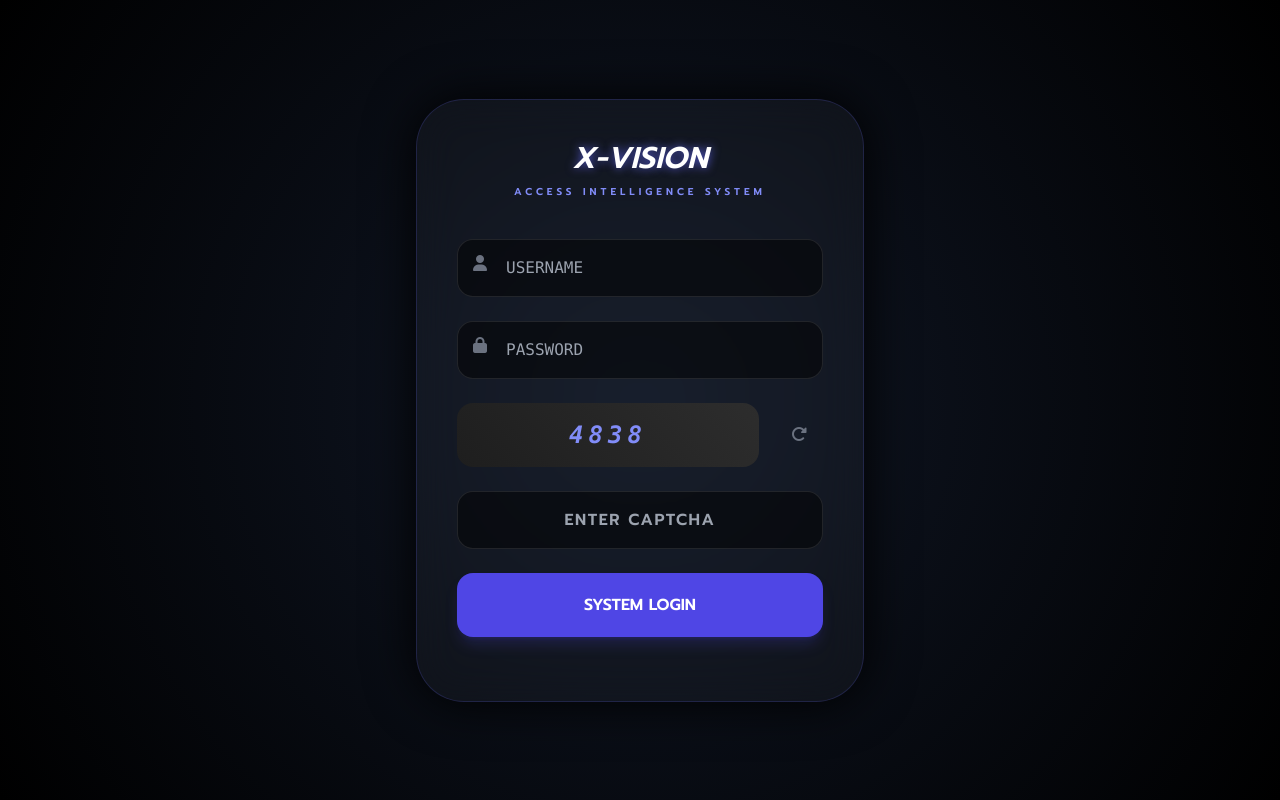
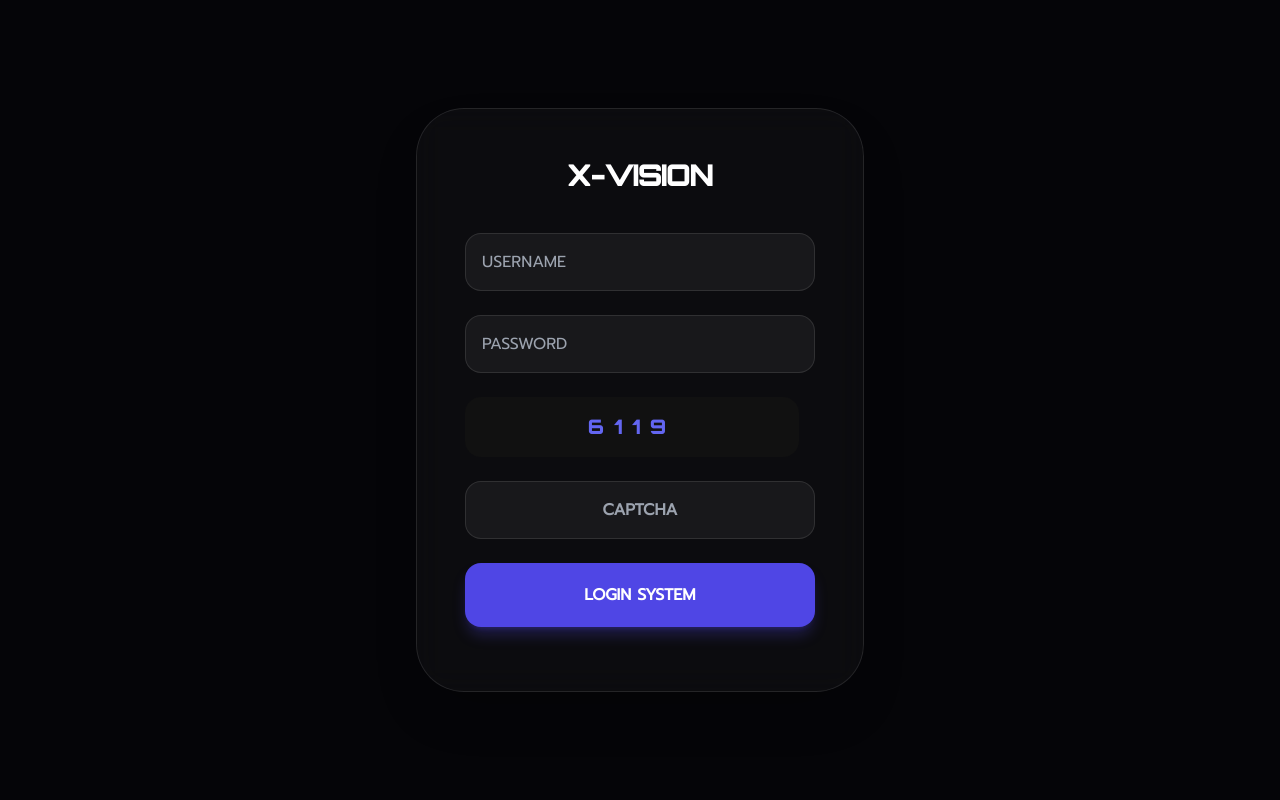
Before and after one commit to shinobimadub-ctrl/shinobiwab, a Flask app: page / in a window 1280 px wide. Run offline with Flask 3, Linux system fonts and the light colour scheme; some libraries are stand-ins or nearby versions.

Commit message:
Update login.html

```diff
--- a/templates/login.html
+++ b/templates/login.html
@@ -2,104 +2,41 @@
 <html lang="th">
 <head>
     <meta charset="UTF-8">
-    <meta name="viewport" content="width=device-width, initial-scale=1.0">
-    <title>X-VISION | SECURE ACCESS</title>
+    <title>X-VISION | LOGIN</title>
     <script src="https://cdn.tailwindcss.com"></script>
-    <link rel="stylesheet" href="https://cdnjs.cloudflare.com/ajax/libs/font-awesome/6.4.0/css/all.min.css">
     <style>
-        @import url('https://fonts.googleapis.com/css2?family=Orbitron:wght@400;900&family=Prompt:wght@300;400;600&display=swap');
-        body {
-            background: radial-gradient(circle at center, #111827 0%, #000000 100%);
-            font-family: 'Prompt', sans-serif;
-            overflow: hidden;
-        }
-        .cyber-card {
-            background: rgba(255, 255, 255, 0.03);
-            backdrop-filter: blur(20px);
-            border: 1px solid rgba(99, 102, 241, 0.2);
-            box-shadow: 0 0 50px rgba(0,0,0,1);
-        }
-        .glow-text { text-shadow: 0 0 10px rgba(99, 102, 241, 0.8); }
-        .cyber-input {
-            background: rgba(0,0,0,0.5);
-            border: 1px solid rgba(255,255,255,0.1);
-            transition: all 0.3s;
-        }
-        .cyber-input:focus {
-            border-color: #6366f1;
-            box-shadow: 0 0 15px rgba(99, 102, 241, 0.3);
-            outline: none;
-        }
-        .captcha-box {
-            background: linear-gradient(45deg, #1e1e1e, #2d2d2d);
-            letter-spacing: 5px;
-            user-select: none;
-        }
+        @import url('https://fonts.googleapis.com/css2?family=Orbitron:wght@400;900&family=Prompt&display=swap');
+        body { background: #050508; font-family: 'Prompt', sans-serif; color: white; display: flex; align-items: center; justify-content: center; height: 100vh; }
+        .glass { background: rgba(255, 255, 255, 0.03); backdrop-filter: blur(15px); border: 1px solid rgba(255, 255, 255, 0.1); }
+        .captcha { letter-spacing: 10px; font-family: 'Orbitron'; background: #111; color: #6366f1; }
     </style>
 </head>
-<body class="flex items-center justify-center h-screen">
-    <div class="cyber-card p-10 rounded-[3rem] w-full max-w-md relative z-10">
-        <div class="text-center mb-10">
-            <h1 class="cyber-font text-3xl font-black italic text-white glow-text mb-2">X-VISION</h1>
-            <p class="text-[10px] text-indigo-400 tracking-[0.4em] uppercase font-bold">Access Intelligence System</p>
+<body>
+    <div class="glass p-12 rounded-[3rem] w-full max-w-md shadow-2xl">
+        <h1 class="text-3xl font-black text-center mb-10 tracking-tighter" style="font-family:'Orbitron'">X-VISION</h1>
+        <div class="space-y-6">
+            <input type="text" id="u" placeholder="USERNAME" class="w-full p-4 bg-white/5 border border-white/10 rounded-2xl outline-none focus:border-indigo-500">
+            <input type="password" id="p" placeholder="PASSWORD" class="w-full p-4 bg-white/5 border border-white/10 rounded-2xl outline-none focus:border-indigo-500">
+            <div class="flex gap-4 items-center">
+                <div id="cp-code" class="captcha flex-1 p-4 rounded-2xl text-center font-bold text-xl"></div>
+                <button onclick="gen()" class="text-gray-500"><i class="fa-solid fa-sync"></i></button>
+            </div>
+            <input type="text" id="cp-in" placeholder="CAPTCHA" class="w-full p-4 bg-white/5 border border-white/10 rounded-2xl text-center font-bold">
+            <button onclick="auth()" class="w-full py-5 bg-indigo-600 rounded-2xl font-black shadow-lg shadow-indigo-600/30 hover:bg-indigo-500 transition-all">LOGIN SYSTEM</button>
         </div>
-
-        <div class="space-y-6">
-            <div class="relative">
-                <i class="fa-solid fa-user absolute left-4 top-4 text-gray-500"></i>
-                <input type="text" id="u" placeholder="USERNAME" class="cyber-input w-full p-4 pl-12 rounded-2xl text-white font-mono">
-            </div>
-            <div class="relative">
-                <i class="fa-solid fa-lock absolute left-4 top-4 text-gray-500"></i>
-                <input type="password" id="p" placeholder="PASSWORD" class="cyber-input w-full p-4 pl-12 rounded-2xl text-white font-mono">
-            </div>
-
-            <div class="flex gap-4 items-center">
-                <div id="captcha-code" class="captcha-box flex-1 p-4 rounded-2xl text-center text-2xl font-black text-indigo-400 italic font-mono"></div>
-                <button onclick="genCaptcha()" class="p-4 text-gray-500 hover:text-white"><i class="fa-solid fa-rotate-right"></i></button>
-            </div>
-            <input type="text" id="captcha-input" placeholder="ENTER CAPTCHA" class="cyber-input w-full p-4 rounded-2xl text-center text-white tracking-widest font-bold">
-
-            <button onclick="login()" class="w-full bg-indigo-600 hover:bg-indigo-500 text-white font-black py-5 rounded-2xl transition-all active:scale-95 shadow-lg shadow-indigo-600/20">
-                SYSTEM LOGIN
-            </button>
-        </div>
-
-        <p id="msg" class="text-center mt-6 text-red-500 text-sm font-bold"></p>
+        <p id="err" class="text-red-500 text-center mt-4 text-xs font-bold"></p>
     </div>
-
     <script>
-        let currentCaptcha = "";
-        function genCaptcha() {
-            currentCaptcha = Math.floor(1000 + Math.random() * 9000).toString();
-            document.getElementById('captcha-code').innerText = currentCaptcha;
+        let code = "";
+        function gen() { code = Math.floor(1000 + Math.random() * 9000).toString(); document.getElementById('cp-code').innerText = code; }
+        async function auth() {
+            const u = document.getElementById('u').value, p = document.getElementById('p').value, ci = document.getElementById('cp-in').value;
+            if(ci !== code) { alert("Captcha Invalid"); gen(); return; }
+            const r = await fetch('/login', { method:'POST', headers:{'Content-Type':'application/json'}, body:JSON.stringify({u, p}) });
+            const d = await r.json();
+            if(d.status === 'ok') location.href='/dashboard'; else document.getElementById('err').innerText = d.m;
         }
-
-        async function login() {
-            const u = document.getElementById('u').value;
-            const p = document.getElementById('p').value;
-            const ci = document.getElementById('captcha-input').value;
-            const msg = document.getElementById('msg');
-
-            if(ci !== currentCaptcha) {
-                msg.innerText = "CAPTCHA INVALID!";
-                genCaptcha();
-                return;
-            }
-
-            const res = await fetch('/login', {
-                method: 'POST',
-                headers: {'Content-Type': 'application/json'},
-                body: JSON.stringify({u, p})
-            });
-            const data = await res.json();
-            if(data.status === 'ok') location.href = '/dashboard';
-            else {
-                msg.innerText = data.m;
-                genCaptcha();
-            }
-        }
-        window.onload = genCaptcha;
+        window.onload = gen;
     </script>
 </body>
 </html>
```
